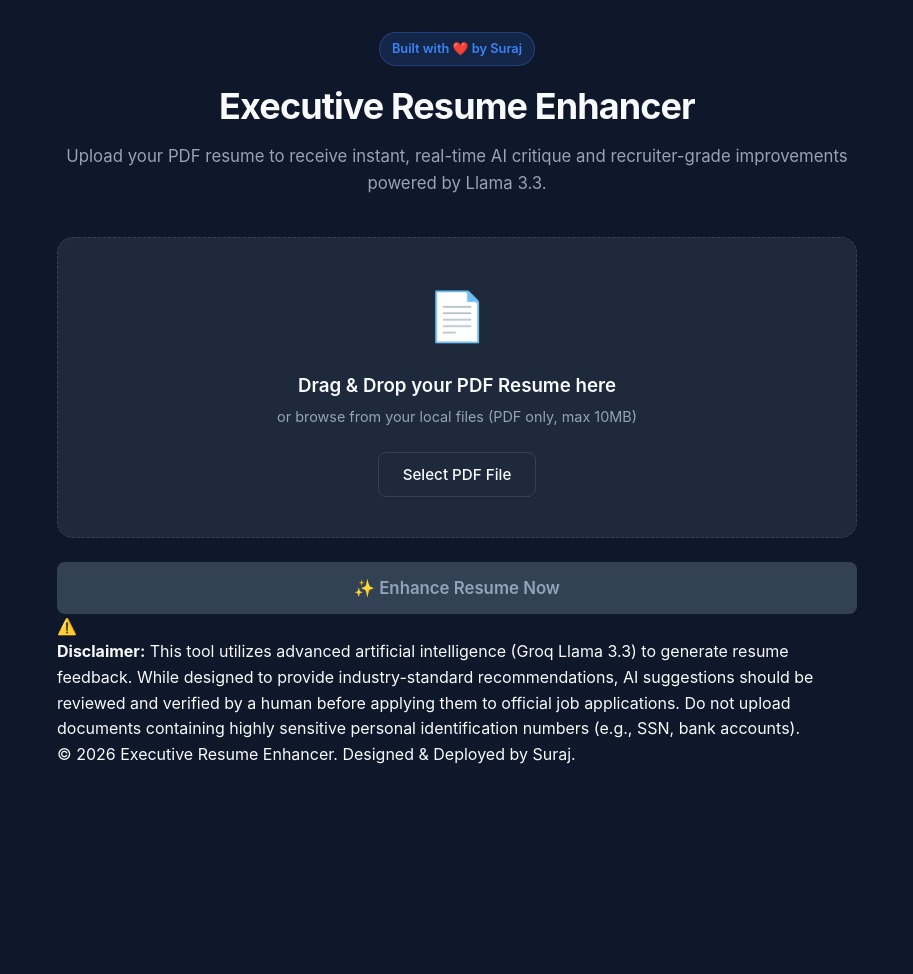
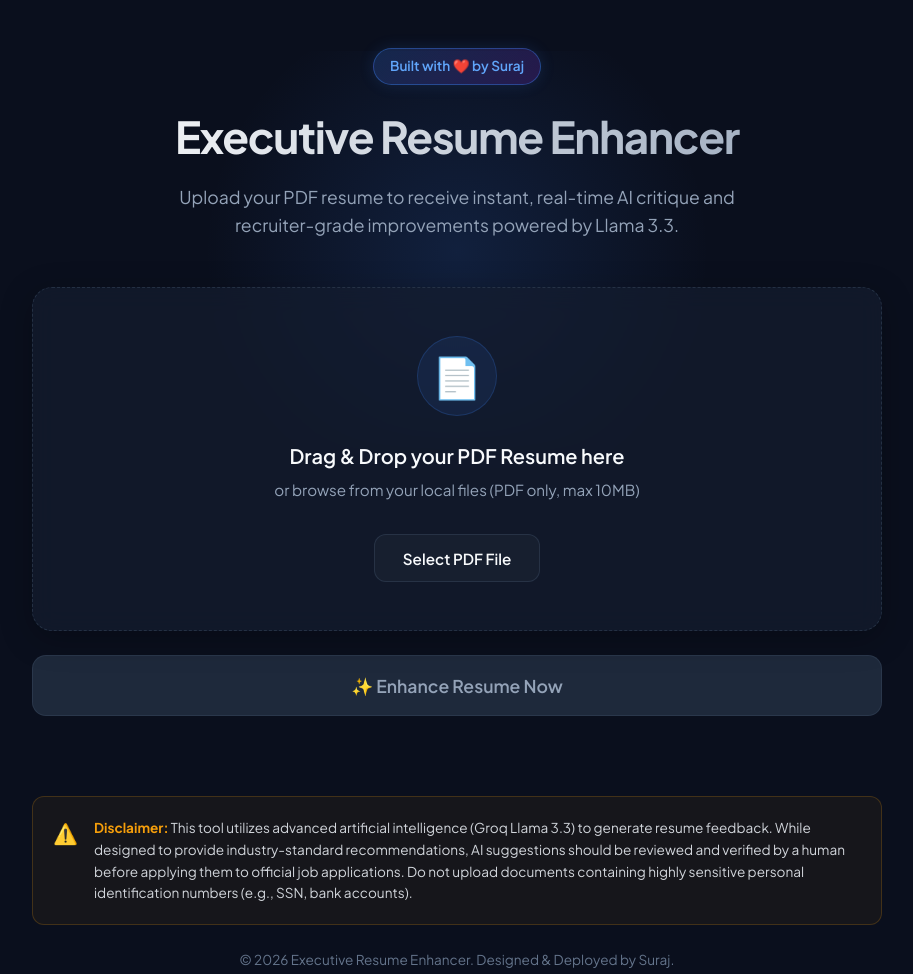
Before and after one commit to suraj3037/Resume-Enhancer-frontend, a plain HTML site: page index.html in a window 1280 px wide. Shown: the whole page, without its empty margins (183-1096 px from the left). Before the commit the page ends 800 px from the top, so only its background shows below. Drawn offline with Linux system fonts and the light colour scheme.

Commit message:
improving the css

```diff
--- a/style.css
+++ b/style.css
@@ -1,20 +1,22 @@
 :root {
-    --bg-primary: #0f172a;
-    --bg-secondary: #1e293b;
-    --bg-card: #0b1329;
+    --bg-primary: #0a0f1d;
+    --bg-secondary: rgba(20, 29, 48, 0.7);
+    --bg-card: rgba(15, 23, 42, 0.8);
     --text-main: #f8fafc;
     --text-muted: #94a3b8;
     --accent: #3b82f6;
+    --accent-glow: rgba(59, 130, 246, 0.35);
     --accent-hover: #2563eb;
-    --border: #334155;
+    --border: rgba(51, 65, 85, 0.6);
     --success: #10b981;
+    --warning: #f59e0b;
 }
 
 * {
     box-sizing: border-box;
     margin: 0;
     padding: 0;
-    font-family: 'Inter', -apple-system, BlinkMacSystemFont, sans-serif;
+    font-family: 'Plus Jakarta Sans', -apple-system, BlinkMacSystemFont, sans-serif;
 }
 
 body {
@@ -24,129 +26,197 @@ body {
     min-height: 100vh;
     display: flex;
     justify-content: center;
-    padding: 2rem 1rem;
+    padding: 3rem 1rem;
+    position: relative;
+    overflow-x: hidden;
+}
+
+/* Dynamic background glow effect */
+.background-glow {
+    position: absolute;
+    top: 5%;
+    left: 50%;
+    transform: translateX(-50%);
+    width: 600px;
+    height: 400px;
+    background: radial-gradient(circle, rgba(59, 130, 246, 0.15) 0%, rgba(0, 0, 0, 0) 70%);
+    z-index: -1;
+    pointer-events: none;
 }
 
 .app-container {
     width: 100%;
-    max-width: 800px;
+    max-width: 850px;
+    display: flex;
+    flex-direction: column;
+    min-height: 90vh;
 }
 
 .header {
     text-align: center;
-    margin-bottom: 2.5rem;
+    margin-bottom: 3rem;
 }
 
 .badge {
     display: inline-block;
-    background: rgba(59, 130, 246, 0.15);
-    color: var(--accent);
-    padding: 0.35rem 0.75rem;
+    background: linear-gradient(135deg, rgba(59, 130, 246, 0.2), rgba(147, 51, 234, 0.2));
+    color: #60a5fa;
+    padding: 0.4rem 1rem;
     border-radius: 50px;
-    font-size: 0.8rem;
+    font-size: 0.85rem;
     font-weight: 600;
-    margin-bottom: 0.75rem;
-    border: 1px solid rgba(59, 130, 246, 0.3);
+    margin-bottom: 1rem;
+    border: 1px solid rgba(59, 130, 246, 0.4);
+    box-shadow: 0 0 15px rgba(59, 130, 246, 0.15);
 }
 
 .header h1 {
-    font-size: 2.25rem;
+    font-size: 2.75rem;
     font-weight: 700;
-    margin-bottom: 0.5rem;
-    letter-spacing: -0.025em;
+    margin-bottom: 0.75rem;
+    letter-spacing: -0.03em;
+    background: linear-gradient(to right, #ffffff, #94a3b8);
+    -webkit-background-clip: text;
+    background-clip: text;
+    -webkit-text-fill-color: transparent;
+    color: transparent;
 }
 
 .header p {
     color: var(--text-muted);
-    font-size: 1.05rem;
+    font-size: 1.1rem;
+    max-width: 600px;
+    margin: 0 auto;
 }
 
+/* Glassmorphism Cards */
 .card {
     background: var(--bg-secondary);
+    backdrop-filter: blur(12px);
+    -webkit-backdrop-filter: blur(12px);
     border: 1px dashed var(--border);
-    border-radius: 16px;
-    padding: 2.5rem;
+    border-radius: 20px;
+    padding: 3rem 2rem;
     text-align: center;
-    transition: all 0.2s ease;
+    transition: all 0.3s cubic-bezier(0.4, 0, 0.2, 1);
     margin-bottom: 1.5rem;
+    box-shadow: 0 8px 32px 0 rgba(0, 0, 0, 0.25);
+}
+
+.upload-card:hover {
+    border-color: rgba(59, 130, 246, 0.5);
+    transform: translateY(-2px);
 }
 
 .upload-card.dragover {
     border-color: var(--accent);
-    background: rgba(59, 130, 246, 0.05);
+    background: rgba(59, 130, 246, 0.08);
+    transform: scale(1.01);
+}
+
+.upload-icon-wrapper {
+    width: 80px;
+    height: 80px;
+    background: rgba(59, 130, 246, 0.1);
+    border-radius: 50%;
+    display: flex;
+    align-items: center;
+    justify-content: center;
+    margin: 0 auto 1.5rem auto;
+    border: 1px solid rgba(59, 130, 246, 0.2);
 }
 
 .upload-icon {
-    font-size: 3rem;
-    margin-bottom: 1rem;
+    font-size: 2.5rem;
 }
 
 .upload-card h3 {
     font-weight: 600;
-    margin-bottom: 0.25rem;
+    font-size: 1.25rem;
+    margin-bottom: 0.35rem;
+    color: var(--text-main);
 }
 
 .sub-text {
     color: var(--text-muted);
-    font-size: 0.9rem;
-    margin-bottom: 1.5rem;
+    font-size: 0.95rem;
+    margin-bottom: 2rem;
 }
 
 .btn {
     cursor: pointer;
-    padding: 0.75rem 1.5rem;
-    border-radius: 8px;
-    font-weight: 500;
+    padding: 0.85rem 1.75rem;
+    border-radius: 12px;
+    font-weight: 600;
     font-size: 0.95rem;
     transition: all 0.2s;
     border: none;
 }
 
 .btn-outline {
-    background: transparent;
+    background: rgba(255, 255, 255, 0.03);
     border: 1px solid var(--border);
     color: var(--text-main);
 }
 
 .btn-outline:hover {
-    background: rgba(255, 255, 255, 0.05);
-    border-color: var(--text-muted);
+    background: rgba(255, 255, 255, 0.08);
+    border-color: var(--text-main);
+    box-shadow: 0 0 12px rgba(255, 255, 255, 0.05);
+}
+
+.action-container {
+    margin: 1rem 0 2rem 0;
 }
 
 .btn-primary {
-    background: var(--accent);
+    background: linear-gradient(135deg, #3b82f6, #2563eb);
     color: white;
     width: 100%;
-    padding: 1rem;
-    font-size: 1.05rem;
-    font-weight: 600;
+    padding: 1.15rem;
+    font-size: 1.1rem;
+    border-radius: 14px;
     display: flex;
     justify-content: center;
     align-items: center;
-    gap: 0.5rem;
-    box-shadow: 0 4px 12px rgba(59, 130, 246, 0.25);
+    gap: 0.75rem;
+    box-shadow: 0 4px 20px var(--accent-glow);
+    border: 1px solid rgba(255, 255, 255, 0.1);
 }
 
 .btn-primary:hover:not(:disabled) {
-    background: var(--accent-hover);
+    transform: translateY(-2px);
+    box-shadow: 0 6px 25px rgba(59, 130, 246, 0.5);
+    background: linear-gradient(135deg, #60a5fa, #3b82f6);
 }
 
 .btn-primary:disabled {
-    background: var(--border);
+    background: #1e293b;
+    border-color: var(--border);
     color: var(--text-muted);
     cursor: not-allowed;
     box-shadow: none;
+    transform: none;
 }
 
 .file-display {
-    margin-top: 1.5rem;
-    background: var(--bg-primary);
-    padding: 0.75rem 1rem;
-    border-radius: 8px;
+    margin-top: 2rem;
+    background: rgba(15, 23, 42, 0.9);
+    padding: 1rem 1.25rem;
+    border-radius: 12px;
     display: flex;
     justify-content: space-between;
     align-items: center;
-    border: 1px solid var(--border);
+    border: 1px solid var(--accent);
+    box-shadow: 0 0 15px rgba(59, 130, 246, 0.1);
+}
+
+.file-info {
+    display: flex;
+    align-items: center;
+    gap: 0.75rem;
+    color: #e2e8f0;
+    font-weight: 500;
 }
 
 .btn-remove {
@@ -154,37 +224,56 @@ body {
     border: none;
     color: var(--text-muted);
     cursor: pointer;
-    font-size: 1.1rem;
+    font-size: 1.25rem;
+    padding: 0.2rem 0.5rem;
+    border-radius: 6px;
+    transition: all 0.2s;
 }
 
 .btn-remove:hover {
     color: #ef4444;
+    background: rgba(239, 68, 68, 0.1);
 }
 
 .results-card {
     text-align: left;
     border-style: solid;
     background: var(--bg-card);
-    border-color: var(--border);
-    padding: 2rem;
+    border-color: rgba(59, 130, 246, 0.3);
+    padding: 2.5rem;
 }
 
 .results-header {
     display: flex;
     justify-content: space-between;
-    align-items: center;
+    align-items: flex-start;
     border-bottom: 1px solid var(--border);
-    padding-bottom: 1rem;
-    margin-bottom: 1.5rem;
+    padding-bottom: 1.25rem;
+    margin-bottom: 2rem;
+}
+
+.header-title h2 {
+    font-size: 1.5rem;
+    font-weight: 700;
+    color: var(--text-main);
+}
+
+.subtitle {
+    font-size: 0.85rem;
+    color: var(--text-muted);
 }
 
 .status-indicator {
     font-size: 0.85rem;
     color: var(--success);
-    font-weight: 500;
+    font-weight: 600;
     display: flex;
     align-items: center;
-    gap: 0.4rem;
+    gap: 0.5rem;
+    background: rgba(16, 185, 129, 0.1);
+    padding: 0.35rem 0.85rem;
+    border-radius: 50px;
+    border: 1px solid rgba(16, 185, 129, 0.2);
 }
 
 .status-indicator::before {
@@ -199,34 +288,82 @@ body {
 
 .output-content {
     white-space: pre-wrap;
-    font-size: 0.95rem;
-    color: #e2e8f0;
-    line-height: 1.7;
+    font-size: 1rem;
+    color: #cbd5e1;
+    line-height: 1.8;
 }
-
-/* Format basic markdown outputs from Groq */
 .output-content strong {
-    color: var(--accent);
+    color: #60a5fa;
     font-weight: 600;
 }
 
+.output-content h3 {
+    color: var(--text-main);
+    margin-top: 1.5rem;
+    margin-bottom: 0.5rem;
+    font-size: 1.2rem;
+    border-bottom: 1px solid rgba(255, 255, 255, 0.05);
+    padding-bottom: 0.3rem;
+}
+
+/* Footer and Disclaimer Styling */
+.footer {
+    margin-top: auto;
+    padding-top: 3rem;
+}
+
+.disclaimer-box {
+    background: rgba(245, 158, 11, 0.05);
+    border: 1px solid rgba(245, 158, 11, 0.2);
+    border-radius: 12px;
+    padding: 1.25rem;
+    display: flex;
+    gap: 1rem;
+    align-items: flex-start;
+    margin-bottom: 1.5rem;
+    font-size: 0.85rem;
+    color: #d1d5db;
+}
+
+.disclaimer-icon {
+    font-size: 1.25rem;
+    flex-shrink: 0;
+}
+
+.disclaimer-box strong {
+    color: var(--warning);
+}
+
+.copyright {
+    text-align: center;
+    font-size: 0.85rem;
+    color: #64748b;
+}
+
+/* Animations */
 @keyframes pulse {
-    0% { opacity: 1; }
-    50% { opacity: 0.4; }
-    100% { opacity: 1; }
+    0% { opacity: 1; transform: scale(1); }
+    50% { opacity: 0.4; transform: scale(0.9); }
+    100% { opacity: 1; transform: scale(1); }
 }
 
 .loader {
-    width: 18px;
-    height: 18px;
-    border: 2px solid #fff;
-    border-bottom-color: transparent;
+    width: 20px;
+    height: 20px;
+    border: 2.5px solid rgba(255, 255, 255, 0.3);
+    border-bottom-color: #fff;
     border-radius: 50%;
     display: inline-block;
-    animation: rotation 1s linear infinite;
+    animation: rotation 0.8s linear infinite;
 }
 
 @keyframes rotation {
     0% { transform: rotate(0deg); }
     100% { transform: rotate(360deg); }
 }
+
+@media (max-width: 640px) {
+    .header h1 { font-size: 2rem; }
+    .card { padding: 1.75rem 1.25rem; }
+    .results-header { flex-direction: column; gap: 0.75rem; }
+}
```
